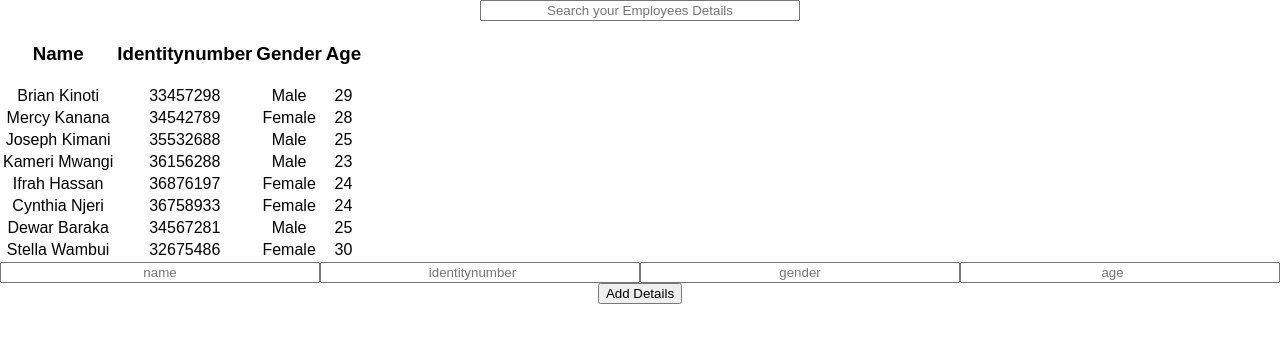
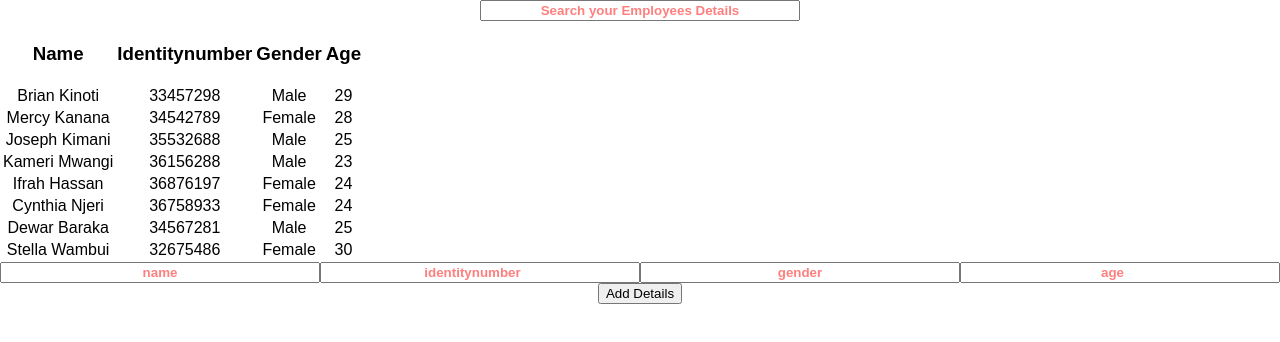
Before and after one commit to FaithGacheri/employees-react-app, a React (Create React App) app: page / in a window 1280 px wide. Shown: the top 342 px of the page. Built offline with nearby package versions, Linux system fonts and the light colour scheme; data requests are answered from the project's data file.

Commit message:
add style to input placeholder search

```diff
--- a/src/components/Search.js
+++ b/src/components/Search.js
@@ -2,7 +2,7 @@ import React from "react";
 
 function Search({handleSearch}){
     return (
-        <div className="ui large fluid icon input">
+        <div className="get">
           <input
             type="text"
             placeholder="Search your Employees Details"
--- a/src/index.css
+++ b/src/index.css
@@ -19,6 +19,13 @@ input {
   text-align: center;
 }
 
-.App-header {
+/* .get{
+  width: 100%;
   background-color: red;
+} */
+
+input::placeholder {
+  font-weight: bold;
+  opacity: .5;
+  color: red;
 }
```
